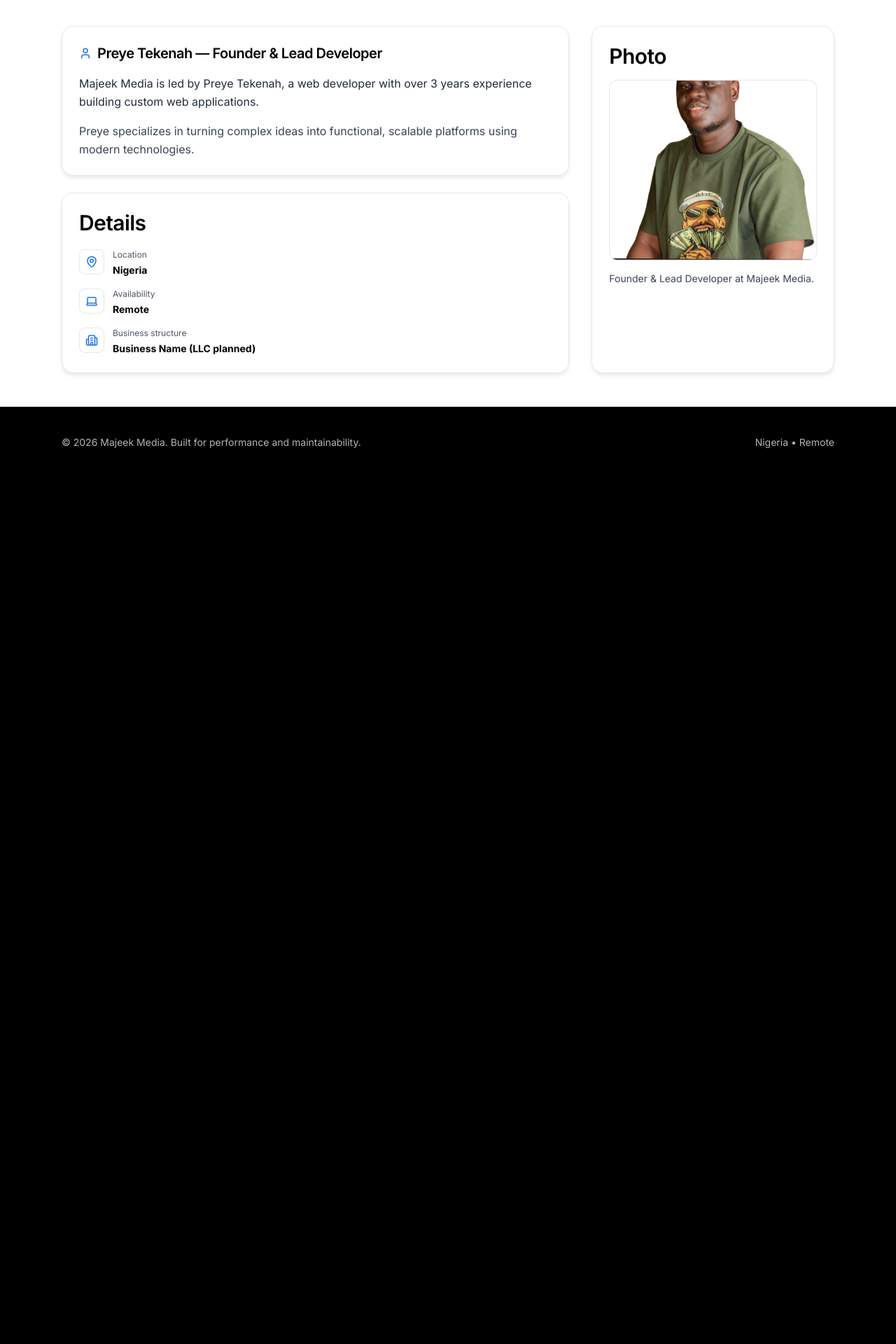
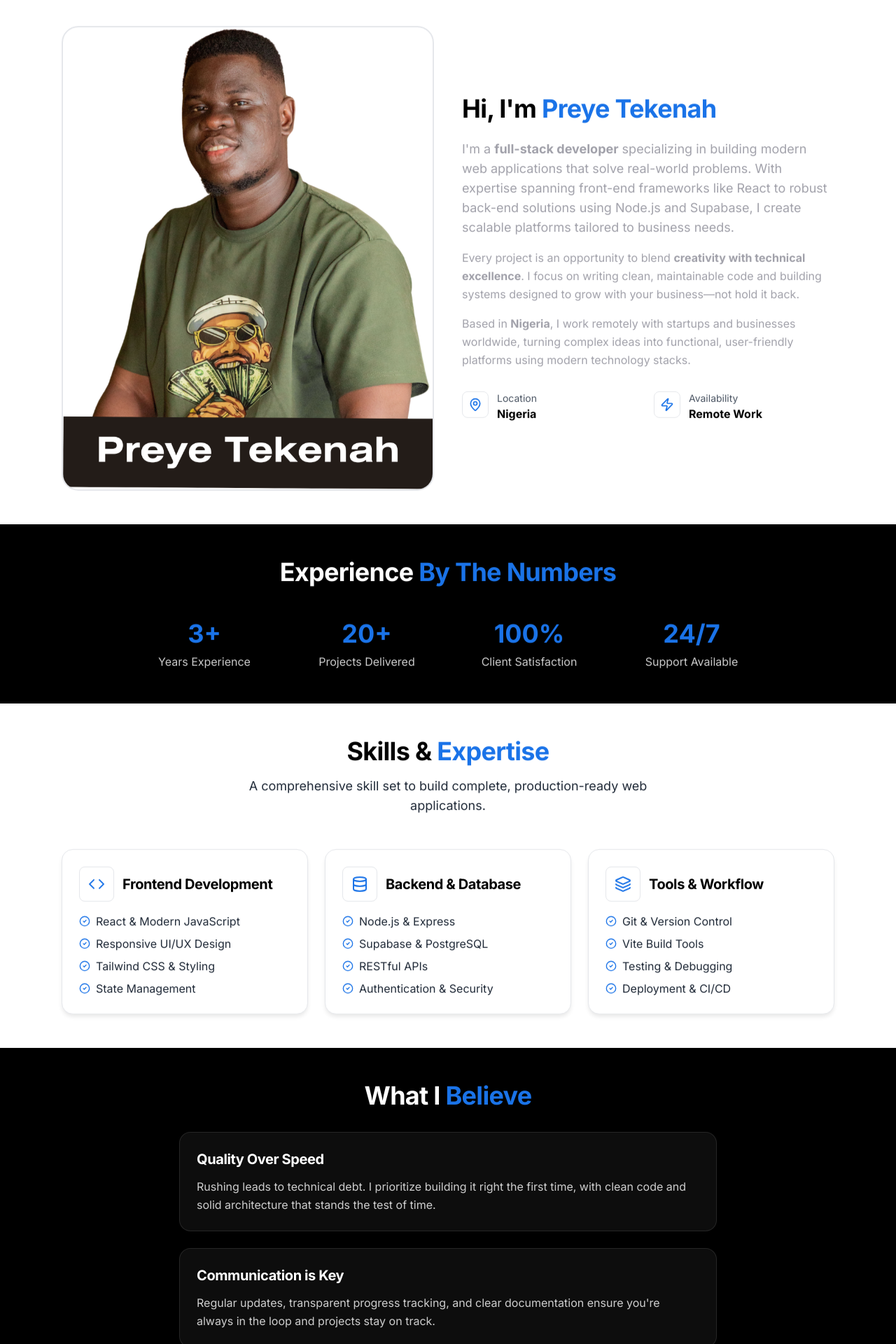
Before and after one commit to Majeekmedia/majeekmedia-portfolio, a React (Vite) app: page /about in a window 1280 px wide. Shown: the part 300-2220 px from the top of the page at 70% size. Before the commit the page ends 982 px from the top, so only its background shows below. Built offline with nearby package versions, Linux system fonts and the light colour scheme.

Commit message:
Complete About page redesign: expand content with stats, skills, beliefs, and professional layout

```diff
--- a/src/pages/About.jsx
+++ b/src/pages/About.jsx
@@ -2,80 +2,233 @@ import PageHeader from "../components/PageHeader.jsx";
 import Container from "../components/Container.jsx";
 import Seo from "../components/Seo.jsx";
 import Reveal from "../components/Reveal.jsx";
-import { MapPin, Laptop, Building2, User } from "lucide-react";
+import { ButtonLink } from "../components/Button.jsx";
+import { Code, Database, Layers, Zap, CheckCircle2, MapPin, Mail, MessageSquare } from "lucide-react";
 
-function DetailRow({ Icon, label, value }) {
+function SkillCard({ Icon, title, items }) {
   return (
-    <div className="flex items-start gap-3">
-      <div className="rounded-lg border border-vibrant/20 bg-vibrant/5 p-2">
-        <Icon size={18} className="text-vibrant" />
+    <div className="card-light">
+      <div className="flex items-center gap-3 mb-4">
+        <div className="rounded-lg border border-vibrant/20 bg-vibrant/5 p-3">
+          <Icon size={24} className="text-vibrant" />
+        </div>
+        <h3 className="text-xl font-bold text-black">{title}</h3>
       </div>
-      <div>
-        <div className="text-xs text-gray-600">{label}</div>
-        <div className="mt-1 text-sm font-bold text-black">{value}</div>
-      </div>
+      <ul className="space-y-2">
+        {items.map((item) => (
+          <li key={item} className="flex items-start gap-2 text-gray-800">
+            <CheckCircle2 size={16} className="text-vibrant mt-1 flex-shrink-0" />
+            <span>{item}</span>
+          </li>
+        ))}
+      </ul>
+    </div>
+  );
+}
+
+function StatCard({ number, label }) {
+  return (
+    <div className="text-center">
+      <div className="text-4xl font-extrabold text-vibrant mb-2">{number}</div>
+      <div className="text-white/80">{label}</div>
     </div>
   );
 }
 
 export default function About() {
+  const skills = {
+    frontend: {
+      title: "Frontend Development",
+      items: ["React & Modern JavaScript", "Responsive UI/UX Design", "Tailwind CSS & Styling", "State Management"]
+    },
+    backend: {
+      title: "Backend & Database",
+      items: ["Node.js & Express", "Supabase & PostgreSQL", "RESTful APIs", "Authentication & Security"]
+    },
+    tools: {
+      title: "Tools & Workflow",
+      items: ["Git & Version Control", "Vite Build Tools", "Testing & Debugging", "Deployment & CI/CD"]
+    }
+  };
+
   return (
     <>
       <Seo
         title="About — Majeek Media"
-        description="Majeek Media is led by Preye Tekenah, building scalable web platforms for startups and businesses."
+        description="Full-stack developer specializing in modern web applications. Building scalable platforms for startups and businesses with React, Node.js, and Supabase."
         path="/about"
       />
 
       <PageHeader
-        title="About"
-        subtitle="Professional, system-driven web development — built for maintainability and growth."
+        title="About Me"
+        subtitle="Building modern web applications that solve real problems and drive business growth."
       />
 
+      {/* Who I Am Section */}
       <section className="py-12 bg-white">
         <Container>
           <Reveal>
-            <div className="grid gap-8 lg:grid-cols-3">
-              <div className="lg:col-span-2 space-y-6">
-                <div className="card-light">
-                  <div className="flex items-center gap-2">
-                    <User size={18} className="text-vibrant" />
-                    <h2 className="text-xl font-semibold tracking-tight text-black">
-                      Preye Tekenah — Founder &amp; Lead Developer
-                    </h2>
+            <div className="grid gap-10 lg:grid-cols-2 items-center">
+              {/* Profile Image */}
+              <div className="order-2 lg:order-1">
+                <div className="relative">
+                  <div className="overflow-hidden rounded-3xl border-2 border-vibrant/20">
+                    <img
+                      src="/images/hero/profile.png"
+                      alt="Preye Tekenah - Majeek Media Founder"
+                      className="w-full h-auto object-cover"
+                    />
                   </div>
+                  {/* Decorative element */}
+                  <div className="absolute -bottom-4 -right-4 w-32 h-32 bg-vibrant/10 rounded-full blur-3xl -z-10" />
+                </div>
+              </div>
 
-                  <p className="mt-4 text-gray-800">
-                    Majeek Media is led by Preye Tekenah, a web developer with over 3 years experience
-                    building custom web applications.
+              {/* Text Content */}
+              <div className="order-1 lg:order-2">
+                <h2 className="text-3xl sm:text-4xl font-extrabold text-black mb-6">
+                  Hi, I'm <span className="text-vibrant">Preye Tekenah</span>
+                </h2>
+                <div className="space-y-4 text-gray-800 leading-relaxed">
+                  <p className="text-lg">
+                    I'm a <strong>full-stack developer</strong> specializing in building modern web applications
+                    that solve real-world problems. With expertise spanning front-end frameworks
+                    like React to robust back-end solutions using Node.js and Supabase, I create
+                    scalable platforms tailored to business needs.
                   </p>
-                  <p className="mt-4 text-gray-700">
-                    Preye specializes in turning complex ideas into functional, scalable platforms using modern technologies.
+                  <p>
+                    Every project is an opportunity to blend <strong>creativity with technical excellence</strong>.
+                    I focus on writing clean, maintainable code and building systems designed to grow
+                    with your business—not hold it back.
+                  </p>
+                  <p>
+                    Based in <strong>Nigeria</strong>, I work remotely with startups and businesses worldwide,
+                    turning complex ideas into functional, user-friendly platforms using modern technology stacks.
                   </p>
                 </div>
 
-                <div className="card-light">
-                  <h3 className="font-semibold text-black">Details</h3>
-                  <div className="mt-5 space-y-4">
-                    <DetailRow Icon={MapPin} label="Location" value="Nigeria" />
-                    <DetailRow Icon={Laptop} label="Availability" value="Remote" />
-                    <DetailRow Icon={Building2} label="Business structure" value="Business Name (LLC planned)" />
+                {/* Quick Info */}
+                <div className="mt-8 grid grid-cols-2 gap-4">
+                  <div className="flex items-start gap-3">
+                    <div className="rounded-lg bg-vibrant/5 border border-vibrant/20 p-2">
+                      <MapPin size={20} className="text-vibrant" />
+                    </div>
+                    <div>
+                      <div className="text-sm text-gray-600">Location</div>
+                      <div className="font-bold text-black">Nigeria</div>
+                    </div>
+                  </div>
+                  <div className="flex items-start gap-3">
+                    <div className="rounded-lg bg-vibrant/5 border border-vibrant/20 p-2">
+                      <Zap size={20} className="text-vibrant" />
+                    </div>
+                    <div>
+                      <div className="text-sm text-gray-600">Availability</div>
+                      <div className="font-bold text-black">Remote Work</div>
+                    </div>
                   </div>
                 </div>
               </div>
+            </div>
+          </Reveal>
+        </Container>
+      </section>
 
-              <div className="card-light">
-                <h3 className="font-semibold text-black">Photo</h3>
-                <div className="mt-4 overflow-hidden rounded-xl border border-gray-200">
-                  <img
-                    src="/images/hero/profile.png"
-                    alt="Preye Tekenah"
-                    className="w-full h-64 object-cover"
-                  />
+      {/* Experience Stats Section */}
+      <section className="py-12 bg-black">
+        <Container>
+          <Reveal>
+            <div className="text-center mb-12">
+              <h2 className="text-3xl sm:text-4xl font-extrabold text-white mb-4">
+                Experience <span className="text-vibrant">By The Numbers</span>
+              </h2>
+            </div>
+            <div className="grid grid-cols-2 md:grid-cols-4 gap-8 max-w-4xl mx-auto">
+              <StatCard number="3+" label="Years Experience" />
+              <StatCard number="20+" label="Projects Delivered" />
+              <StatCard number="100%" label="Client Satisfaction" />
+              <StatCard number="24/7" label="Support Available" />
+            </div>
+          </Reveal>
+        </Container>
+      </section>
+
+      {/* Skills & Expertise Section */}
+      <section className="py-12 bg-white">
+        <Container>
+          <Reveal>
+            <div className="text-center mb-12">
+              <h2 className="text-3xl sm:text-4xl font-extrabold text-black mb-4">
+                Skills & <span className="text-vibrant">Expertise</span>
+              </h2>
+              <p className="text-lg text-gray-800 max-w-2xl mx-auto">
+                A comprehensive skill set to build complete, production-ready web applications.
+              </p>
+            </div>
+
+            <div className="grid gap-6 md:grid-cols-3">
+              <SkillCard Icon={Code} title={skills.frontend.title} items={skills.frontend.items} />
+              <SkillCard Icon={Database} title={skills.backend.title} items={skills.backend.items} />
+              <SkillCard Icon={Layers} title={skills.tools.title} items={skills.tools.items} />
+            </div>
+          </Reveal>
+        </Container>
+      </section>
+
+      {/* What I Believe Section */}
+      <section className="py-12 bg-black">
+        <Container>
+          <Reveal>
+            <div className="max-w-3xl mx-auto">
+              <h2 className="text-3xl sm:text-4xl font-extrabold text-white mb-8 text-center">
+                What I <span className="text-vibrant">Believe</span>
+              </h2>
+              <div className="space-y-6">
+                <div className="bg-white/5 backdrop-blur-sm border border-white/10 rounded-2xl p-6">
+                  <h3 className="text-xl font-bold text-white mb-3">Quality Over Speed</h3>
+                  <p className="text-white/80">
+                    Rushing leads to technical debt. I prioritize building it right the first time,
+                    with clean code and solid architecture that stands the test of time.
+                  </p>
                 </div>
-                <p className="mt-4 text-sm text-gray-700">
-                  Founder &amp; Lead Developer at Majeek Media.
-                </p>
+                <div className="bg-white/5 backdrop-blur-sm border border-white/10 rounded-2xl p-6">
+                  <h3 className="text-xl font-bold text-white mb-3">Communication is Key</h3>
+                  <p className="text-white/80">
+                    Regular updates, transparent progress tracking, and clear documentation ensure
+                    you're always in the loop and projects stay on track.
+                  </p>
+                </div>
+                <div className="bg-white/5 backdrop-blur-sm border border-white/10 rounded-2xl p-6">
+                  <h3 className="text-xl font-bold text-white mb-3">Built for Growth</h3>
+                  <p className="text-white/80">
+                    Every system I build is designed to scale. Your business will grow, and your
+                    platform should empower that growth, not limit it.
+                  </p>
+                </div>
+              </div>
+            </div>
+          </Reveal>
+        </Container>
+      </section>
+
+      {/* CTA Section */}
+      <section className="py-16 bg-white">
+        <Container>
+          <Reveal>
+            <div className="text-center max-w-2xl mx-auto">
+              <h2 className="text-3xl sm:text-4xl font-extrabold text-black mb-4">
+                Let's Build <span className="text-vibrant">Something Great</span>
+              </h2>
+              <p className="text-lg text-gray-800 mb-8">
+                Have a project in mind? I'd love to hear about it and explore how we can work together.
+              </p>
+              <div className="flex flex-wrap justify-center gap-4">
+                <ButtonLink to="/contact" variant="vibrant" className="pulse-glow">
+                  Get in Touch
+                </ButtonLink>
+                <ButtonLink to="/services" variant="secondary">
+                  View Services
+                </ButtonLink>
               </div>
             </div>
           </Reveal>
```
